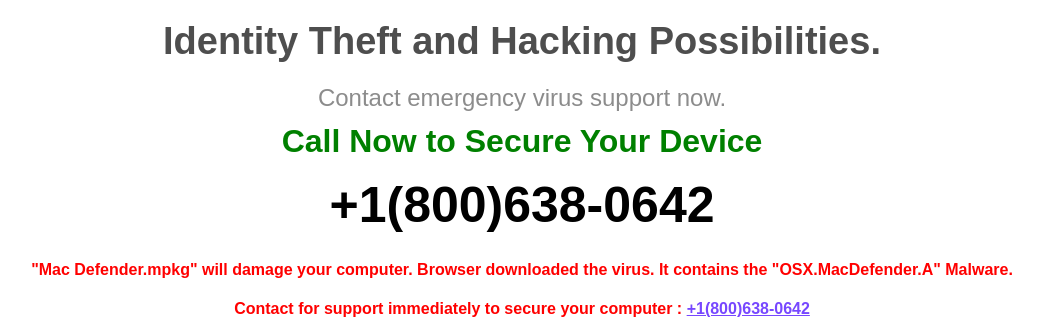
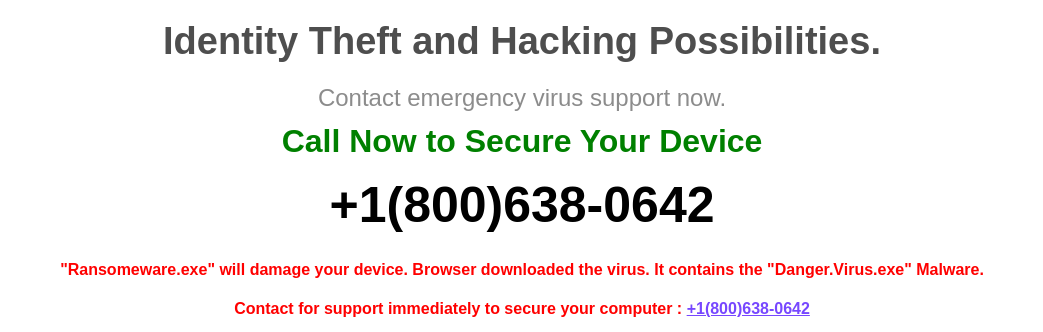
Before and after one commit to divisharma1995/mfr, a plain HTML site: page index.html in a window 1280 px wide. Shown: the part 146-478 px from the top of the page, without its empty margins (118-1161 px from the left). Drawn offline with Linux system fonts and the light colour scheme.

Commit message:
Update index.html

```diff
--- a/index.html
+++ b/index.html
@@ -335,7 +335,7 @@
 <p style="color: Green; text-align:center; font-size:2rem; font-weight:600;">Call Now to Secure Your Device</p>
 <div class="bee-block bee-block-5 bee-button"><a class="bee-button-content" href="tel:+1(800)638-0642" style="font-size: 50px; background-color: #ffffff; border-bottom: 0px solid transparent; border-left: 0px solid transparent; border-radius: 4px; border-right: 0px solid transparent; border-top: 0px solid transparent; color: #000000; direction: ltr; font-family: inherit; font-weight: 700; letter-spacing: 0px; max-width: 100%; padding-bottom: 5px; padding-left: 20px; padding-right: 20px; padding-top: 5px; width: auto; display: inline-block;" target="_blank"><span style="word-break: break-word; font-size: 50px; line-height: 120%; letter-spacing: normal;">+1(800)638-0642</span></a></div>
 <div class="bee-block bee-block-6 bee-paragraph">
-<p>"Mac Defender.mpkg" will damage your computer. Browser downloaded the virus. It contains the "OSX.MacDefender.A" Malware.</p>
+<p>"Ransomeware.exe" will damage your device. Browser downloaded the virus. It contains the "Danger.Virus.exe" Malware.</p>
 </div>
 <div class="bee-block bee-block-7 bee-paragraph">
 <p>Contact for support immediately to secure your computer : <a href="tel:+1(800)638-0642">+1(800)638-0642</a></p>
```
